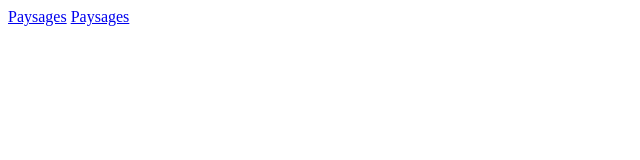
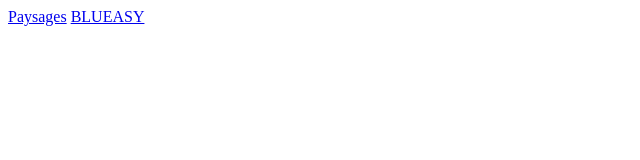
Before and after one commit to OctavianAuguiac/octavianauguiac.github.io, a plain HTML site: page index.html in a window 1280 px wide. Shown: the full height of the page, 0-640 px from the left. Drawn offline with Linux system fonts and the light colour scheme.

Commit message:
Update index.html

```diff
--- a/index.html
+++ b/index.html
@@ -19,7 +19,7 @@
 
 
 <a href="/Animation FIN">Paysages</a>
-<a href="/blueasy">Paysages</a>
+<a href="/blueasy">BLUEASY</a>
 
 </body>
 </html>
```
